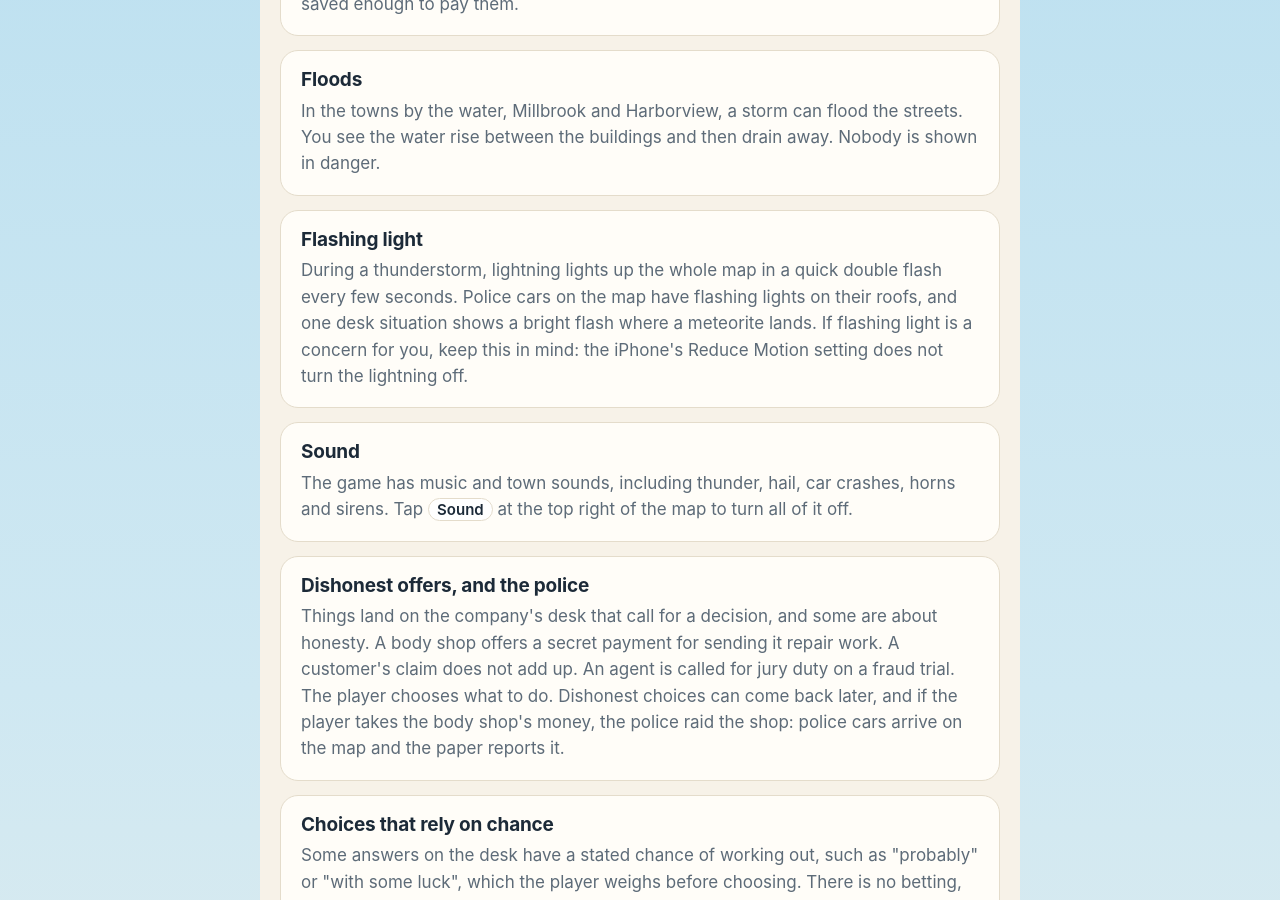
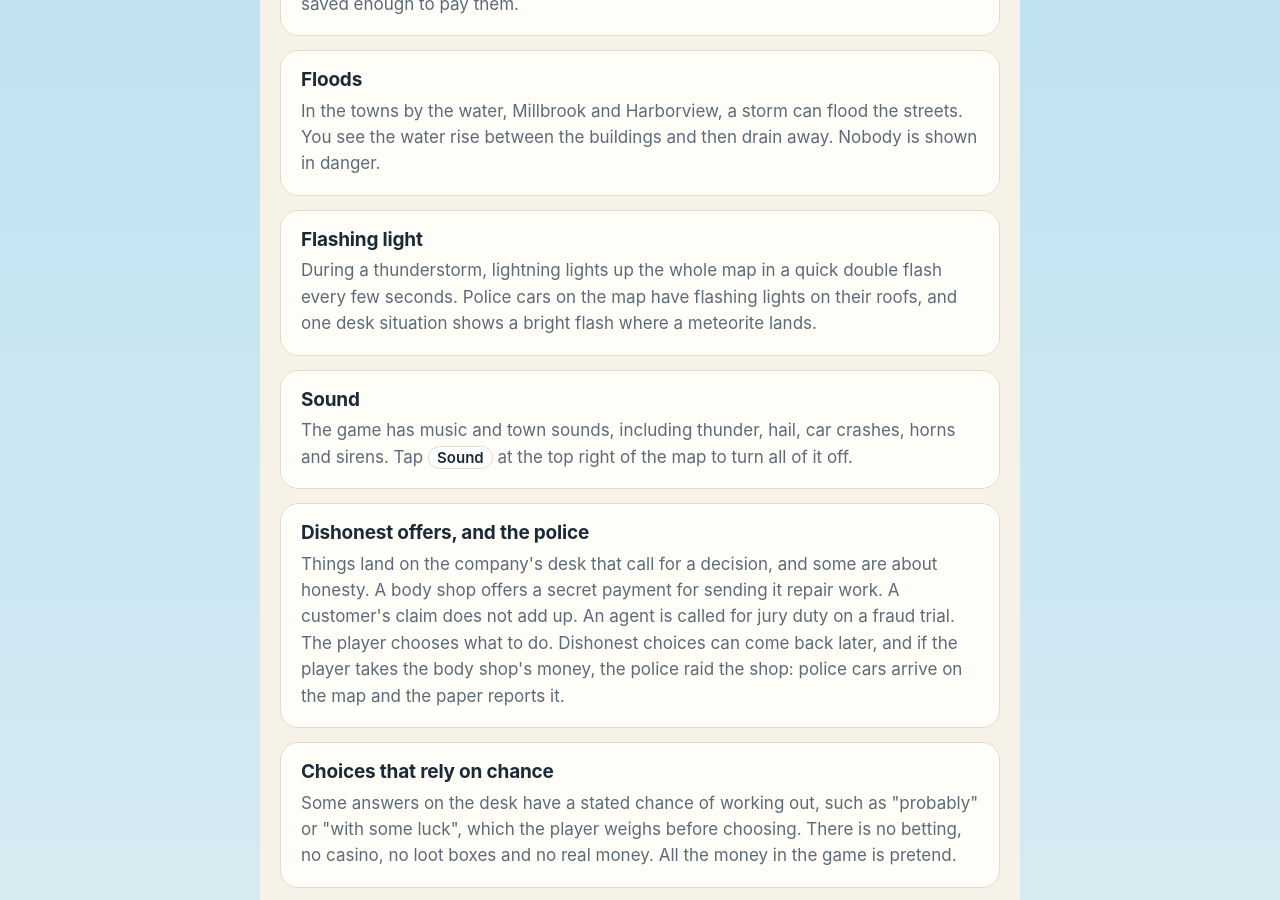
Before and after one commit to jtpatters/protection-co, a Jekyll site: the page built from age.html, in a window 1280 px wide and 900 px high, scrolled down 1026 px. Built offline with Jekyll 4.4.1, drawn with Linux system fonts in a browser that asks for light colours.

Commit message:
Update flashing light description in age.html
Removed mention of the iPhone's Reduce Motion setting regarding flashing lights during thunderstorms.

```diff
--- a/age.html
+++ b/age.html
@@ -37,7 +37,7 @@
 
     <div class="card">
       <h3>Flashing light</h3>
-      <p>During a thunderstorm, lightning lights up the whole map in a quick double flash every few seconds. Police cars on the map have flashing lights on their roofs, and one desk situation shows a bright flash where a meteorite lands. If flashing light is a concern for you, keep this in mind: the iPhone's Reduce Motion setting does not turn the lightning off.</p>
+      <p>During a thunderstorm, lightning lights up the whole map in a quick double flash every few seconds. Police cars on the map have flashing lights on their roofs, and one desk situation shows a bright flash where a meteorite lands. </p>
     </div>
 
     <div class="card">
```
